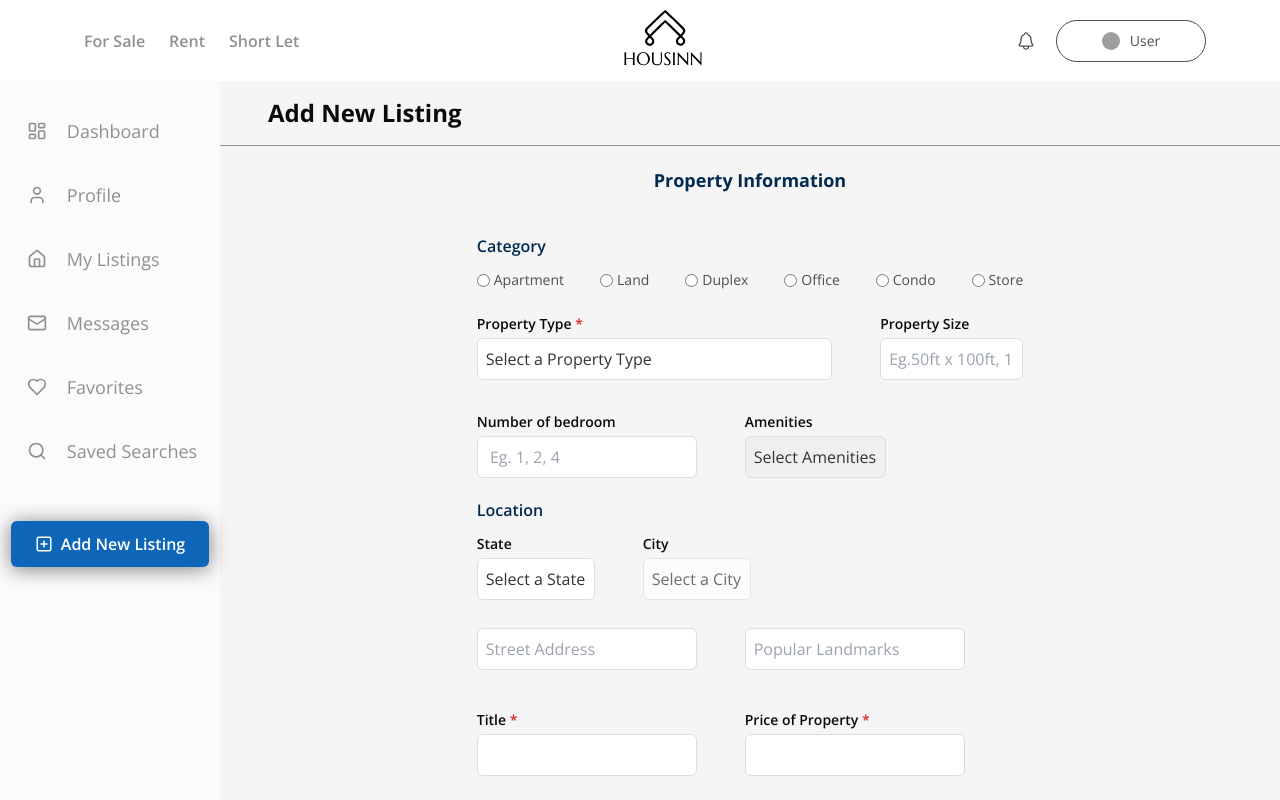
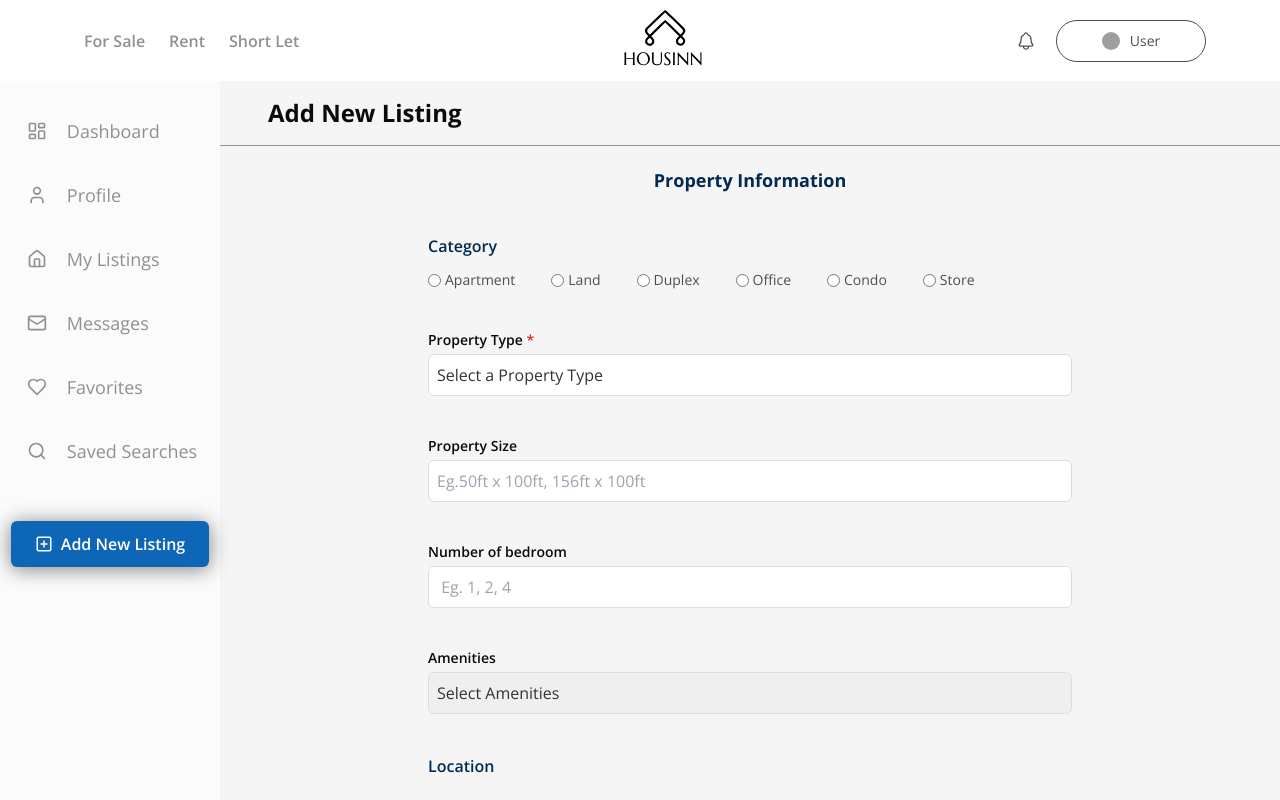
Before and after one commit to colloidOS/Housinn-for-Website, a Next.js app: page /dashboard/add-new-listing in a window 1280 px wide. Shown: the top 800 px of the page. Built offline with nearby package versions, Linux system fonts and the light colour scheme; grey boxes are pictures that could not be loaded.

Commit message:
refactor: implemented a better toast

```diff
--- a/src/app/dashboard/add-new-listing/page.tsx
+++ b/src/app/dashboard/add-new-listing/page.tsx
@@ -152,19 +152,16 @@ function AddNewListing() {
         Add New Listing
       </h1>
       <form
-        className="flex flex-col gap-16 items-center justify-center px-52 w-full"
+        className="flex flex-col gap-16 items-center justify-center px-6 md:px-20 xl:px-52 w-full"
         onSubmit={handleSubmit}
       >
-        <section className="flex flex-col gap-y-10">
+        <section className="flex flex-col gap-y-10 w-full">
           <h2 className="font-bold text-lg text-primary text-center">
             Property Information
           </h2>
-          <div className="flex flex-col gap-5">
-            <div className="flex flex-col gap-6">
+
           <div className="flex flex-col gap-3">
-                <h1 className="font-semibold text-base text-primary">
-                  Category
-                </h1>
+            <h1 className="font-semibold text-base text-primary">Category</h1>
             <div className="flex gap-9 text-gray-600 w-full">
               {categories.map((category) => (
                 <label
@@ -190,9 +187,7 @@ function AddNewListing() {
             </div>
           </div>
 
-              <div className="flex flex-col gap-8">
-                <div className="flex gap-12">
-                  <div className="flex flex-col gap-1 w-full">
+          <div className="flex flex-col gap-1">
             <label className="text-sm font-semibold">
               Property Type <span className="text-red-600">*</span>
             </label>
@@ -209,10 +204,7 @@ function AddNewListing() {
                   (
                     propertyType // Rename to propertyType to avoid confusion
                   ) => (
-                            <option
-                              key={propertyType.value}
-                              value={propertyType.value}
-                            >
+                    <option key={propertyType.value} value={propertyType.value}>
                       {propertyType.label}
                     </option>
                   )
@@ -221,9 +213,7 @@ function AddNewListing() {
             </div>
           </div>
           <div className="flex flex-col gap-1">
-                    <label className="text-sm font-semibold">
-                      Property Size
-                    </label>
+            <label className="text-sm font-semibold">Property Size</label>
             <input
               type="text"
               name="propertySize"
@@ -233,12 +223,9 @@ function AddNewListing() {
               onChange={handleChange}
             />
           </div>
-                </div>
-                <div className="flex gap-12">
+
           <div className="flex flex-col gap-1">
-                    <label className="text-sm font-semibold">
-                      Number of bedroom
-                    </label>
+            <label className="text-sm font-semibold">Number of bedroom</label>
             <div className="relative">
               <input
                 type="number"
@@ -268,16 +255,9 @@ function AddNewListing() {
               </select>
             </div>
           </div>
-                </div>
-              </div>
-            </div>
-            <div className="flex flex-col gap-10">
-              <div className="flex flex-col gap-3">
-                <h2 className="text-base text-primary font-semibold">
-                  Location
-                </h2>
-                <div className="flex flex-col gap-7">
-                  <div className="flex gap-12">
+
+          <h2 className="text-base text-primary font-semibold">Location</h2>
+
             {/* State Dropdown */}
             <div className="flex flex-col gap-1">
               <label className="text-sm font-semibold">State</label>
@@ -299,7 +279,6 @@ function AddNewListing() {
               </div>
             </div>
 
-                    {/* City Dropdown */}
             <div className="flex flex-col gap-1">
               <label className="text-sm font-semibold">City</label>
               <div className="relative">
@@ -323,8 +302,7 @@ function AddNewListing() {
                 </select>
               </div>
             </div>
-                  </div>
-                  <div className="flex gap-12">
+
             <div className="flex flex-col gap-1">
               <input
                 type="text"
@@ -345,12 +323,8 @@ function AddNewListing() {
                 onChange={handleChange}
               />
             </div>
-                  </div>
-                </div>
-              </div>
-              <div className="flex flex-col gap-6">
-                <div className="flex gap-12">
-                  {" "}
+
+
           <div className="flex flex-col gap-1">
             <label className="text-sm font-semibold">
               Title <span className="text-red-600">*</span>
@@ -377,7 +351,7 @@ function AddNewListing() {
               onChange={handleChange}
             />
           </div>
-                </div>
+
           <div className="flex flex-col gap-1">
             <label className="text-sm font-semibold">Description</label>
             <textarea
@@ -387,9 +361,6 @@ function AddNewListing() {
               required
               onChange={handleChange}
             ></textarea>
-                </div>
-              </div>
-            </div>
           </div>
         </section>
         <section className="flex flex-col items-center">
@@ -458,14 +429,17 @@ function AddNewListing() {
           </button>
           <Button disabled={loading} type="submit" onClick={null}>
             {loading ? (
-             <div className="px-8"> <TailSpin
+              <div className="px-8">
+                {" "}
+                <TailSpin
                   visible={true}
                   height="30"
                   width="30"
                   color="#fff"
                   ariaLabel="tail-spin-loading"
                   radius="2"
-           /></div>
+                />
+              </div>
             ) : (
               "List Property"
             )}
```
Lines whose indentation alone changed are shown as unchanged.
